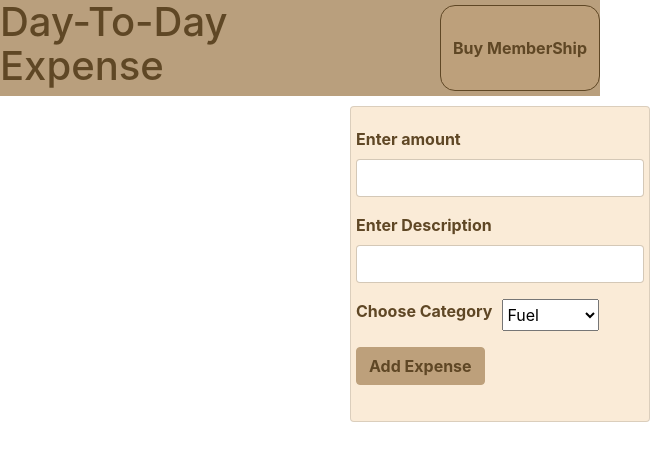
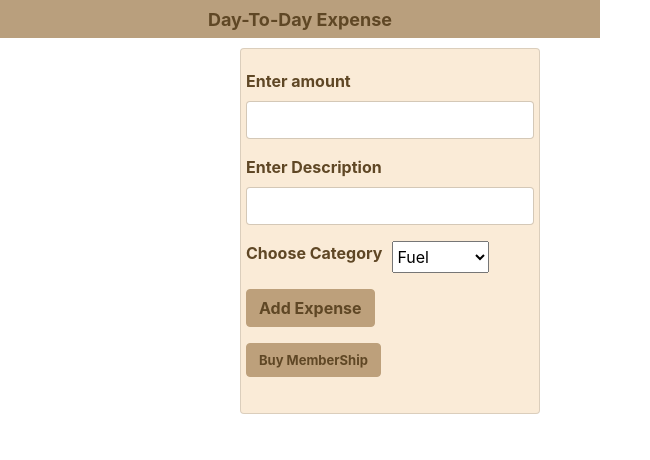
Before and after one commit to Nirmal2796/Day-To-Day-Expenses, a plain HTML site: page expense.html in a window 600 px wide. Shown: the whole page, 650 px wide, since content can reach past the window. Drawn offline with nearby package versions, Linux system fonts and the light colour scheme; no server answers.

Commit message:
Make it Responsive

```diff
--- a/expense.html
+++ b/expense.html
@@ -17,11 +17,9 @@
             <h1>
                 Day-To-Day Expense
             </h1>
-            <button id="rzp-button" class="btn btn-primary">Buy MemberShip</button>
-            <script src="https://checkout.razorpay.com/v1/checkout.js"></script>
 
-            <h6 hidden>You are a Premium User</h6>
-            <button id="leaderboard-button" class="btn btn-primary" hidden>Show LeaderBoard</button>
+
+
         </header>
     </div>
 
@@ -54,6 +52,14 @@
                 <div class="form-group row">
                     <button type="submit" class="btn btn-primary">Add Expense</button>
                 </div>
+
+                <div class="form-group row" id="premiumfeatures">
+                    <button id="rzp-button" class="btn btn-primary">Buy MemberShip</button>
+                    <script src="https://checkout.razorpay.com/v1/checkout.js"></script>
+
+                    <h6 hidden>You are a Premium User</h6>
+                    <button id="leaderboard-button" class="btn btn-primary" hidden>Show LeaderBoard</button>
+                </div>
             </form>
         </div>
 
--- a/style.css
+++ b/style.css
@@ -6,17 +6,18 @@ header{
     font-weight: bold;
 }
 
-header .btn{
-
+/* header .btn{
     border-color:  rgb(95, 71, 37);
     border-radius: 15px;
     margin-top: 5px;
     margin-bottom: 5px;
-    margin-left: 50px;
+    margin-left: auto;
     color:  rgb(95, 71, 37);
     font-weight: bold;
+} */
+#premiumfeatures{
+   float: right;
 }
-
 
 header h6{
     margin-left: auto;
@@ -31,6 +32,8 @@ header h6{
     margin-left: 350px;
     justify-content: center;
     background-color: antiquewhite;
+
+
 }
 
 form label{
@@ -55,3 +58,52 @@ form label{
 #error{
     color: red;
 }
+
+/* Extra small devices (phones, 600px and down) */
+@media screen and (max-width: 600px) {
+
+    .page-header{
+        width: 100%;
+    }
+
+    h1{
+        font-size: large;
+        font-weight: bold;
+        padding-top: 10px;
+    }
+
+    .card{
+        margin-left: 25%;
+        width: max-content;
+    }
+
+    #premiumfeatures{
+        float: none;
+    }
+
+    #premiumfeatures .btn{
+      font-size: small;
+    }
+}
+
+
+/* Small devices (portrait tablets and large phones, 600px and up) */
+@media only screen and (min-width: 600px) {
+
+    .card{
+        margin-left: 40%;
+    }
+}
+
+/* Medium devices (landscape tablets, 768px and up) */
+@media only screen and (min-width: 768px){
+    .card{
+        margin-left: 25%;
+    }
+}
+
+@media only screen and (orientation: landscape) {
+    .card{
+        margin-left: 25%;
+    }
+}
```
